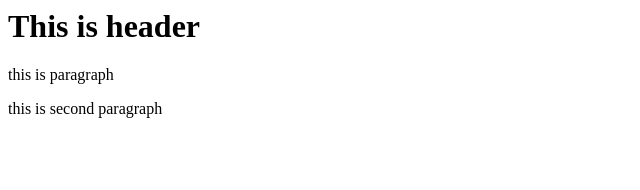
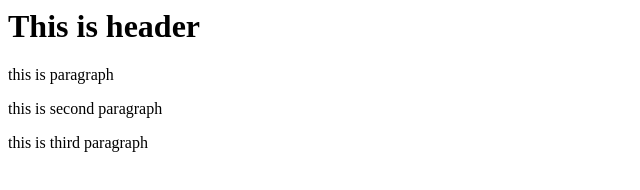
Before and after one commit to heniam/Bootstrap, a website: page index.html in a window 1280 px wide. Shown: the whole page, without its empty margins (0-640 px from the left). Drawn offline with Linux system fonts and the light colour scheme.

Commit message:
fourth commit

```diff
--- a/index.html
+++ b/index.html
@@ -7,6 +7,8 @@
   <h1> This is header </h1>
   <p> this is paragraph </p>
   <p> this is second paragraph </p>
+  <p> this is third paragraph </p>
+
 </body>
 
 </html>
```
Also changed, not shown: package.json (added, +21 -0 lines), 3 other files.
